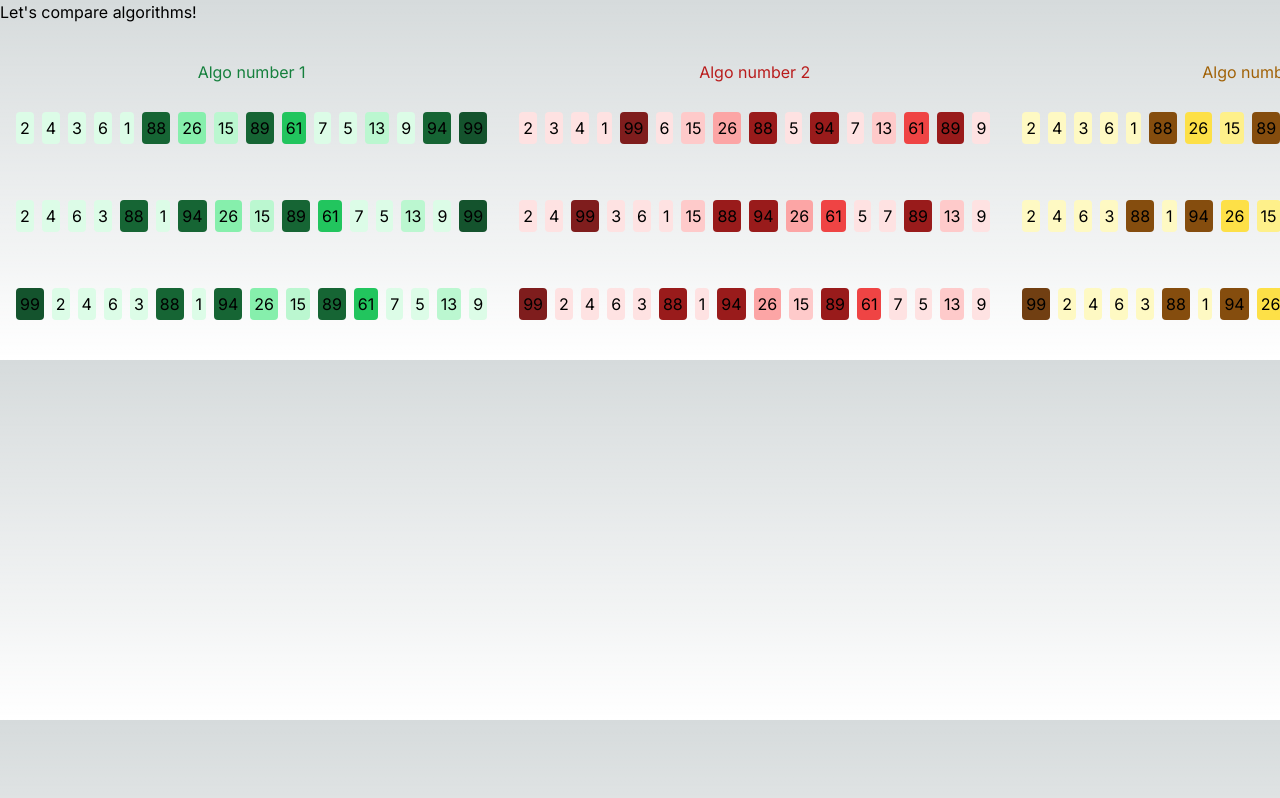
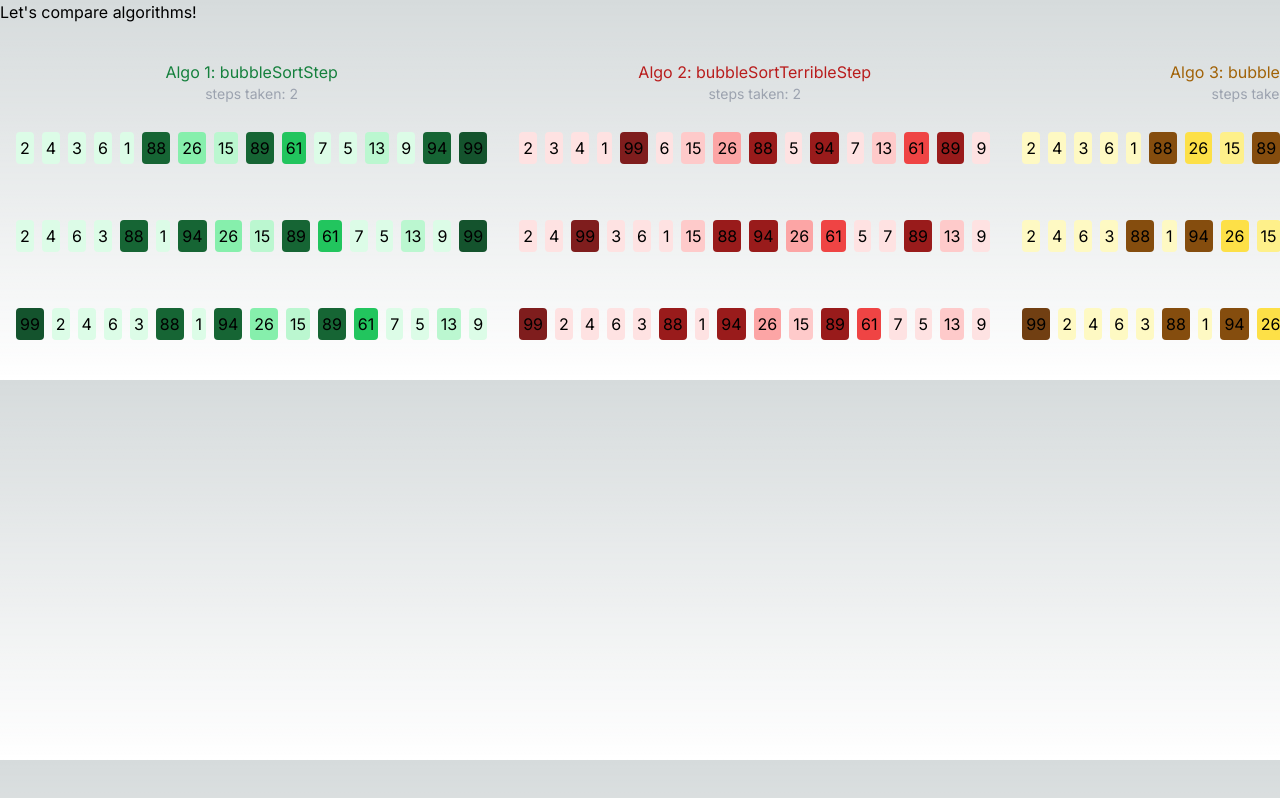
Before and after one commit to yablochko8/algo-visualize, a Next.js app: page / in a window 1280 px wide. Shown: the top 798 px of the page. Built offline with nearby package versions, Linux system fonts and the light colour scheme.

Commit message:
steps taken now tracked

```diff
--- a/src/app/page.tsx
+++ b/src/app/page.tsx
@@ -97,7 +97,10 @@
             <>
               <div className="flex flex-col m-3">
                 <div className={`flex flex-row justify-center text-${algoColor}-700`}>
-                  Algo number {index + 1}
+                  Algo {index + 1}: {algos[index].name}
+                </div>
+                <div className={`flex flex-row justify-center text-gray-400 text-sm`}>
+                  steps taken: {algoStats[index].stepsTaken}
                 </div>
 
 
```
